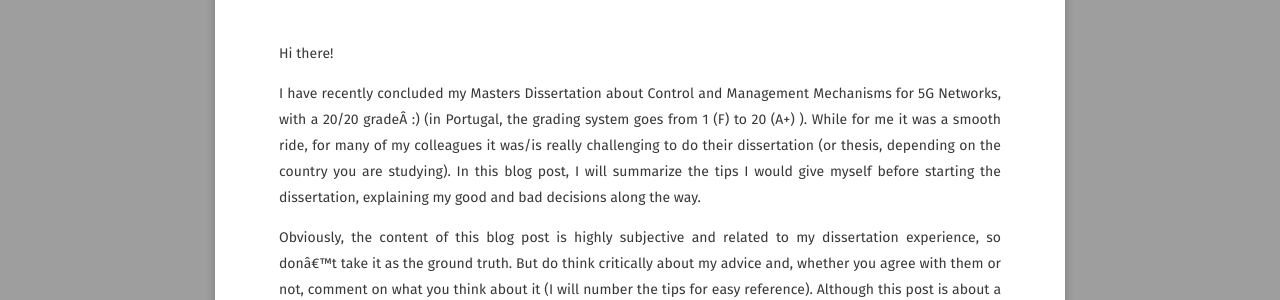
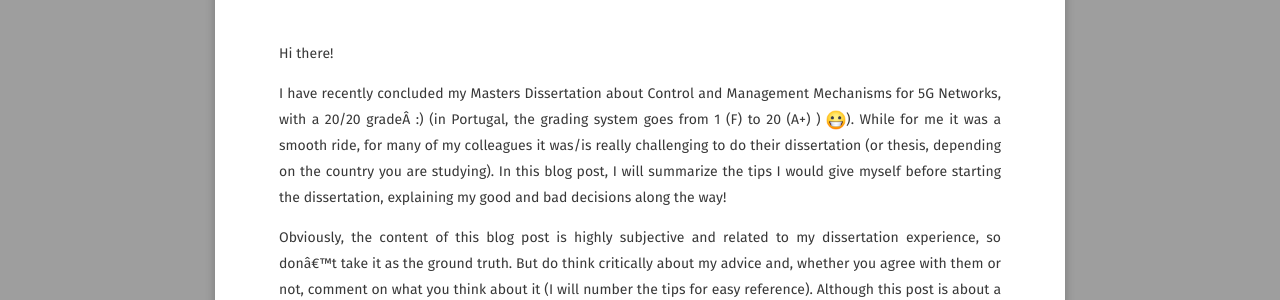
Before and after one commit to diogodanielsoaresferreira/diogodanielsoaresferreira.github.io, a Jekyll site: the page built from _posts/2019-08-23-how-to-have-a-thesis-part-1.md, in a window 1280 px wide. Shown: the part 329-629 px from the top of the page. Built offline with Jekyll 4.4.1, drawn with Linux system fonts in a browser that asks for light colours; some web fonts are replaced; comment, search, counter and statistics services are not loaded; some of the changed text lies outside the part shown.

Commit message:
Emojis added

```diff
--- a/_config.yml
+++ b/_config.yml
@@ -69,7 +69,6 @@ plugins:
   - jekyll-feed
   - jekyll-sitemap
   - jekyll-gist
-  - jemoji
 
 jekyll-mentions:
     base_url: https://github.com
--- a/_includes/head.html
+++ b/_includes/head.html
@@ -42,6 +42,8 @@
     <link rel="apple-touch-icon" sizes="180x180" href="{{ site.url }}/assets/img/favicons/apple-touch-icon.png">
     <link rel="icon" type="image/png" sizes="32x32" href="{{ site.url }}/assets/img/favicons/favicon-32x32.png">
     <link rel="icon" type="image/png" sizes="16x16" href="{{ site.url }}/assets/img/favicons/favicon-16x16.png">
+    <link rel="shortcut icon" type="image/png" href="{{ site.url }}/favicon.png" />
+    <link rel="shortcut icon" href="{{ site.url }}/favicon.ico" />
     <link rel="manifest" href="/site.webmanifest">
     <!-- <link rel="apple-touch-icon" href="{{ site.url }}/assets/img/favicons/apple-touch-icon.png">
     <link rel="apple-touch-icon" sizes="72x72" href="{{ site.url }}/assets/img/favicons/apple-icon-72x72.png">
--- a/_posts/2019-08-23-how-to-have-a-thesis-part-1.md
+++ b/_posts/2019-08-23-how-to-have-a-thesis-part-1.md
@@ -9,7 +9,7 @@ comments: true
 
 Hi there!
 
-I have recently concluded my Masters Dissertation about Control and Management Mechanisms for 5G Networks, with a 20/20 grade :) (in Portugal, the grading system goes from 1 (F) to 20 (A+) ). While for me it was a smooth ride, for many of my colleagues it was/is really challenging to do their dissertation (or thesis, depending on the country you are studying). In this blog post, I will summarize the tips I would give myself before starting the dissertation, explaining my good and bad decisions along the way.
+I have recently concluded my Masters Dissertation about Control and Management Mechanisms for 5G Networks, with a 20/20 grade :) (in Portugal, the grading system goes from 1 (F) to 20 (A+) ) ![grinning-face](/assets/img/emojis/grinning-face-facebook.png){:class="emojis"}). While for me it was a smooth ride, for many of my colleagues it was/is really challenging to do their dissertation (or thesis, depending on the country you are studying). In this blog post, I will summarize the tips I would give myself before starting the dissertation, explaining my good and bad decisions along the way!
 
 Obviously, the content of this blog post is highly subjective and related to my dissertation experience, so don't take it as the ground truth. But do think critically about my advice and, whether you agree with them or not, comment on what you think about it (I will number the tips for easy reference). Although this post is about a Masters Dissertation, it can also be (loosely) applied to a PhD work. But do note that I did not do a PhD: think critically whether this applies to you or not.
 
@@ -64,7 +64,7 @@ Before accepting the dissertation, take an hour of conversation with the supervi
 
 <div style="width:100%;height:0;padding-bottom:72%;position:relative;"><iframe src="https://giphy.com/embed/5ocAtoAPhIDcI" width="100%" height="100%" style="position:absolute" frameBorder="0" class="giphy-embed" allowFullScreen></iframe></div><p><a href="https://giphy.com/gifs/homer-official-poster-5ocAtoAPhIDcI"></a></p>
 
-Why take a break after accepting the dissertation? Shouldn't we all start working furiously to do the work as quickly as possible? Well... **NO!**. The dissertation *is not a sprint, it's a marathon* (more on that later). After accepting the dissertation (you usually accept it before the summer holidays), take a week to relax and think about the work you will need to do. It will require a lot of mental preparation to work a whole year in a project, especially when things go wrong. This week is not only to take in the dissertation goals and to think about them, but also to mentalize yourself that you can do it, even if things go wrong from time to time (trust me, in such a long-term work, many things **will** go wrong!). It is important to mentalize yourself about the task you are facing.
+Why take a break after accepting the dissertation? Shouldn't we all start working furiously to do the work as quickly as possible? Well... **NO!** ![pouting-face](/assets/img/emojis/pouting-face.png){:class="emojis"} The dissertation *is not a sprint, it's a marathon* (more on that later). After accepting the dissertation (you usually accept it before the summer holidays), take a week to relax and think about the work you will need to do. It will require a lot of mental preparation to work a whole year in a project, especially when things go wrong. This week is not only to take in the dissertation goals and to think about them, but also to mentalize yourself that you can do it, even if things go wrong from time to time (trust me, in such a long-term work, many things **will** go wrong!). It is important to mentalize yourself about the task you are facing.
 
 ### My Experience
 Before big steps in my life, I like to take a week to think about the step I am taking, to think about the future consequences of my decision and to understand how am I going to fulfill my goals. I did it before entering in my college course, and I did it before the starting of the dissertation work. Before the dissertation, I took a week to go to the Taizé Community: an ecumenical Christian monastic fraternity in France. I left my laptop, smartphone and electronic devices turned off to focus in nature. Besides, Taizé is known for its meditations and reflections, which allowed me to think deeply about why I was doing a dissertation, and it helped me to not give up in the hardest times.
--- a/assets/css/main.scss
+++ b/assets/css/main.scss
@@ -10,6 +10,12 @@ sitemap: false
  *  WEB: http://taylantatli.me
  *
 */
+
+
+.emojis {
+	display: inline;
+	width: 20px;
+}
 
 // Partials
 @import "variables";
```
Also changed, not shown: assets/img/emojis/grinning-face-facebook.png (added), assets/img/emojis/pouting-face.png (added), 10 other files.
